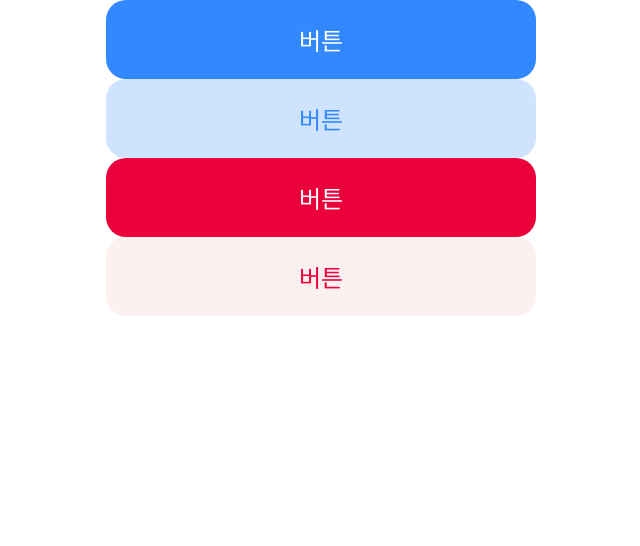
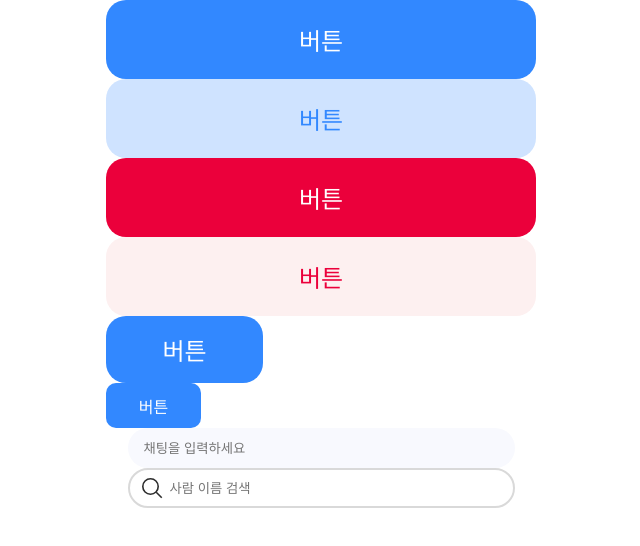
Before and after one commit to jijongkwon/DrCha, a React (Vite) app in the folder Frontend/: page / in a window 1280 px wide. Shown: the top 546 px of the page, without its empty margins (319-959 px from the left). Built offline with nearby package versions, Linux system fonts and the light colour scheme; a web font is replaced by a local one.

Commit message:
[S11P21A205-197] feat : 컴포넌트 테스트

```diff
--- /dev/null
+++ b/Frontend/src/pages/Main.module.scss
@@ -0,0 +1,4 @@
+.container {
+  display: flex;
+  flex-direction: column;
+}
--- a/Frontend/src/pages/Main.tsx
+++ b/Frontend/src/pages/Main.tsx
@@ -1,8 +1,11 @@
 import { Button } from '@/components/Button/Button';
+import { Input } from '@/components/Input/Input';
+
+import styles from './Main.module.scss';
 
 export function Main() {
   return (
-    <div>
+    <div className={styles.container}>
       <Button color="blue" size="long">
         버튼
       </Button>
@@ -15,6 +18,14 @@ export function Main() {
       <Button color="lightred" size="long">
         버튼
       </Button>
+      <Button color="blue" size="large">
+        버튼
+      </Button>
+      <Button color="blue" size="small">
+        버튼
+      </Button>
+      <Input type="chatting" />
+      <Input type="search" />
     </div>
   );
 }
```
